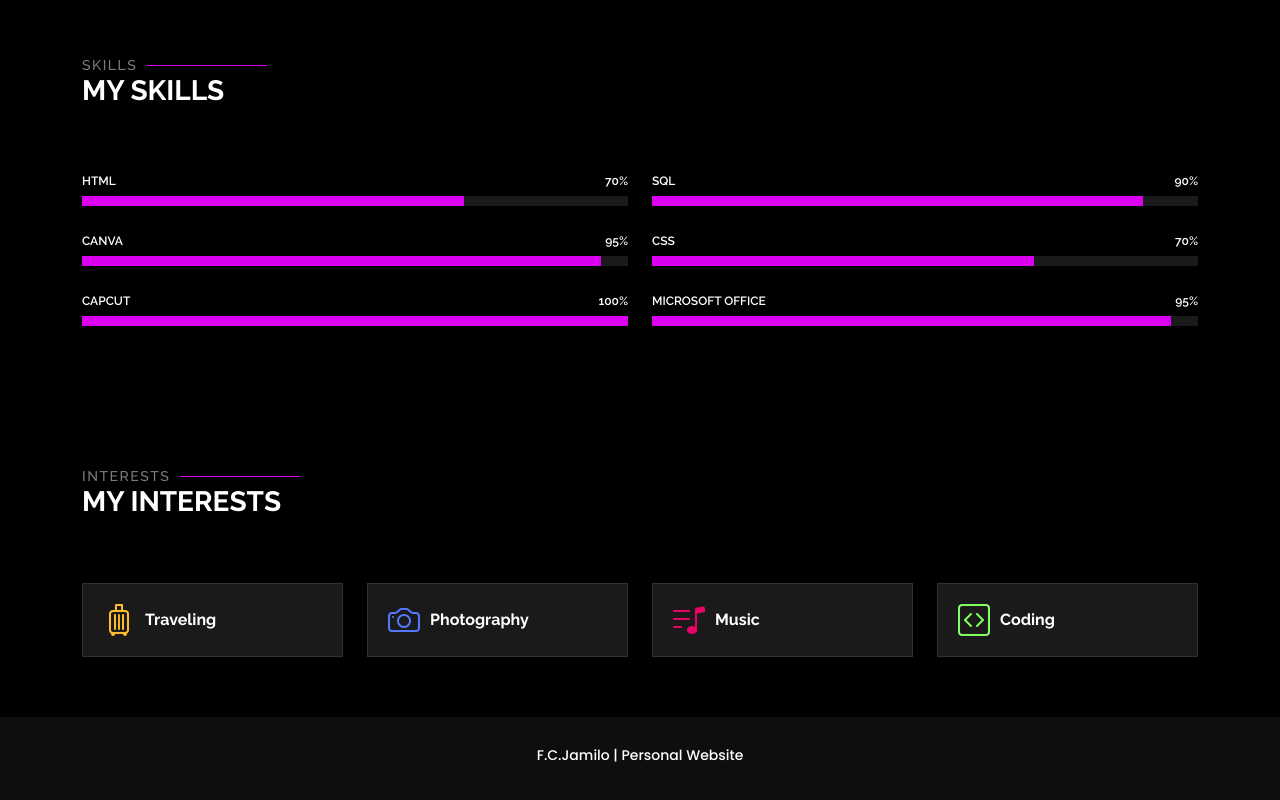
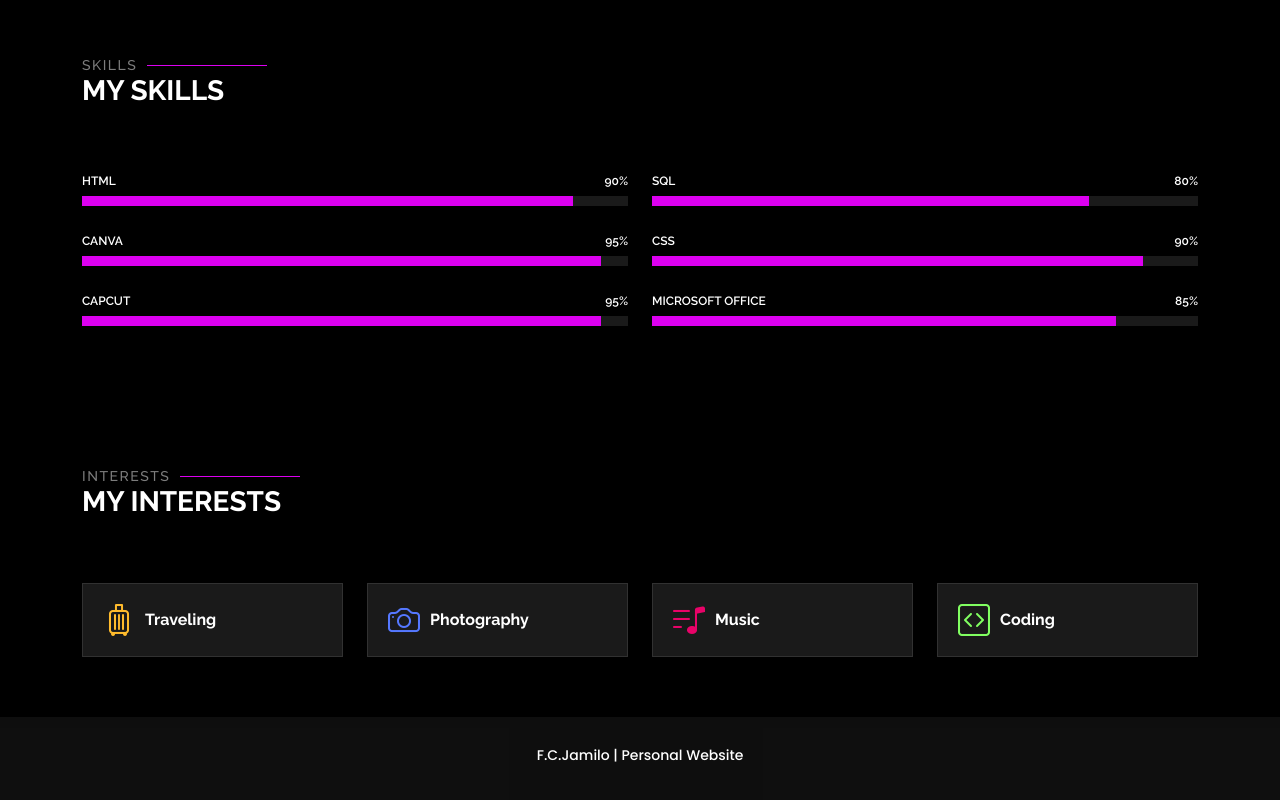
Before and after one commit to fcjamilo/fcjamilo.github.io, a plain HTML site: page about.html in a window 1280 px wide. Shown: the part 797-1597 px from the top of the page. Drawn offline with Linux system fonts and the light colour scheme.

Commit message:
change in skill progress

```diff
--- a/about.html
+++ b/about.html
@@ -131,9 +131,9 @@
           <div class="col-lg-6">
 
             <div class="progress">
-              <span class="skill"><span>HTML</span> <i class="val">70%</i></span>
+              <span class="skill"><span>HTML</span> <i class="val">90%</i></span>
               <div class="progress-bar-wrap">
-                <div class="progress-bar" role="progressbar" aria-valuenow="70" aria-valuemin="0" aria-valuemax="100"></div>
+                <div class="progress-bar" role="progressbar" aria-valuenow="90" aria-valuemin="0" aria-valuemax="100"></div>
               </div>
             </div><!-- End Skills Item -->
 
@@ -145,9 +145,9 @@
             </div><!-- End Skills Item -->
 
             <div class="progress">
-              <span class="skill"><span>Capcut</span> <i class="val">100%</i></span>
+              <span class="skill"><span>Capcut</span> <i class="val">95%</i></span>
               <div class="progress-bar-wrap">
-                <div class="progress-bar" role="progressbar" aria-valuenow="100" aria-valuemin="0" aria-valuemax="100"></div>
+                <div class="progress-bar" role="progressbar" aria-valuenow="95" aria-valuemin="0" aria-valuemax="100"></div>
               </div>
             </div><!-- End Skills Item -->
 
@@ -156,23 +156,23 @@
           <div class="col-lg-6">
 
             <div class="progress">
-              <span class="skill"><span>SQL</span> <i class="val">90%</i></span>
+              <span class="skill"><span>SQL</span> <i class="val">80%</i></span>
+              <div class="progress-bar-wrap">
+                <div class="progress-bar" role="progressbar" aria-valuenow="80" aria-valuemin="0" aria-valuemax="100"></div>
+              </div>
+            </div><!-- End Skills Item -->
+
+            <div class="progress">
+              <span class="skill"><span>CSS</span> <i class="val">90%</i></span>
               <div class="progress-bar-wrap">
                 <div class="progress-bar" role="progressbar" aria-valuenow="90" aria-valuemin="0" aria-valuemax="100"></div>
               </div>
             </div><!-- End Skills Item -->
 
             <div class="progress">
-              <span class="skill"><span>CSS</span> <i class="val">70%</i></span>
+              <span class="skill"><span>Microsoft Office</span> <i class="val">85%</i></span>
               <div class="progress-bar-wrap">
-                <div class="progress-bar" role="progressbar" aria-valuenow="70" aria-valuemin="0" aria-valuemax="100"></div>
-              </div>
-            </div><!-- End Skills Item -->
-
-            <div class="progress">
-              <span class="skill"><span>Microsoft Office</span> <i class="val">95%</i></span>
-              <div class="progress-bar-wrap">
-                <div class="progress-bar" role="progressbar" aria-valuenow="95" aria-valuemin="0" aria-valuemax="100"></div>
+                <div class="progress-bar" role="progressbar" aria-valuenow="85" aria-valuemin="0" aria-valuemax="100"></div>
               </div>
             </div><!-- End Skills Item -->
 
```
